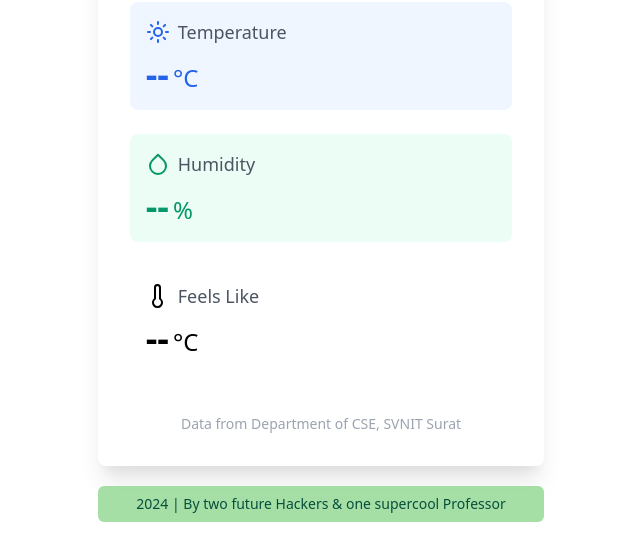
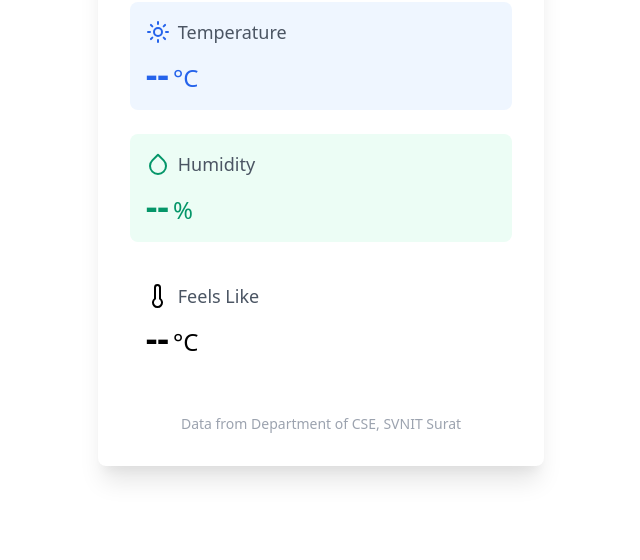
Before and after one commit to swas-rathod/svnit-weather, a plain HTML site: page index.html in a window 1280 px wide. Shown: the part 150-710 px from the top of the page, without its empty margins (319-959 px from the left). Drawn offline with nearby package versions, Linux system fonts and the light colour scheme.

Commit message:
sad-changes

```diff
--- a/index.html
+++ b/index.html
@@ -72,16 +72,11 @@
             </div>
 
         </div>
-        <div class="rounded-md space-y-6 mt-5" style="background-color: rgba(157, 220, 157, 0.9);">
+        <!-- <div class="rounded-md space-y-6 mt-5" style="background-color: rgba(157, 220, 157, 0.9);">
             <div class="text-center space-y-2 p-2">
                 <div class="text-green-900 text-sm" >2024 | By two future Hackers & one supercool Professor</div>
-                <!-- <div class="text-gray-500 text-sm" id="currentTime">--</div> -->
-                <!-- <div class="flex items-center justify-center">
-                    <span class="inline-block w-2 h-2 rounded-full mr-2" id="statusDot"></span>
-                    <span id="sensorStatus" class="font-medium"></span>
-                </div> -->
             </div>
-        </div>
+        </div> -->
     </div>
 
 <script src="mqtt_data_handler.js"></script>
```
